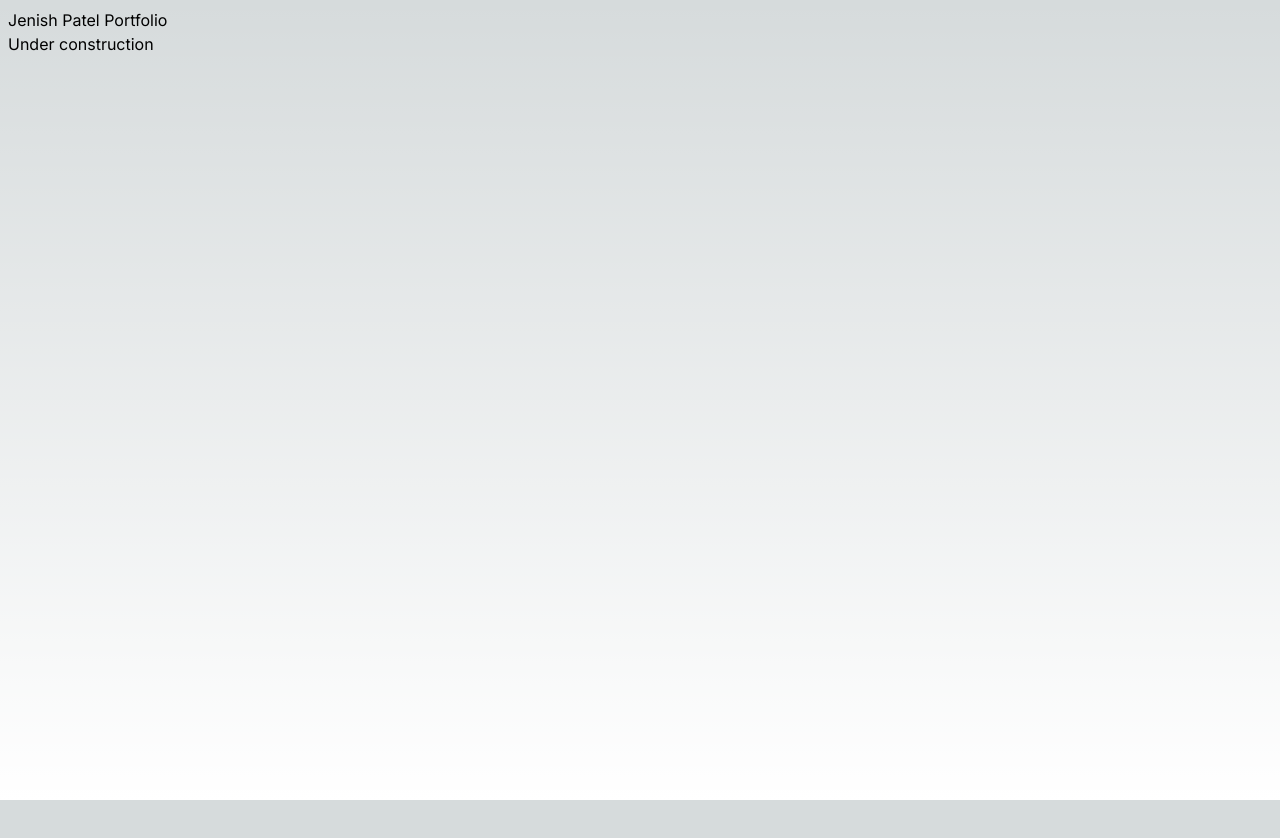
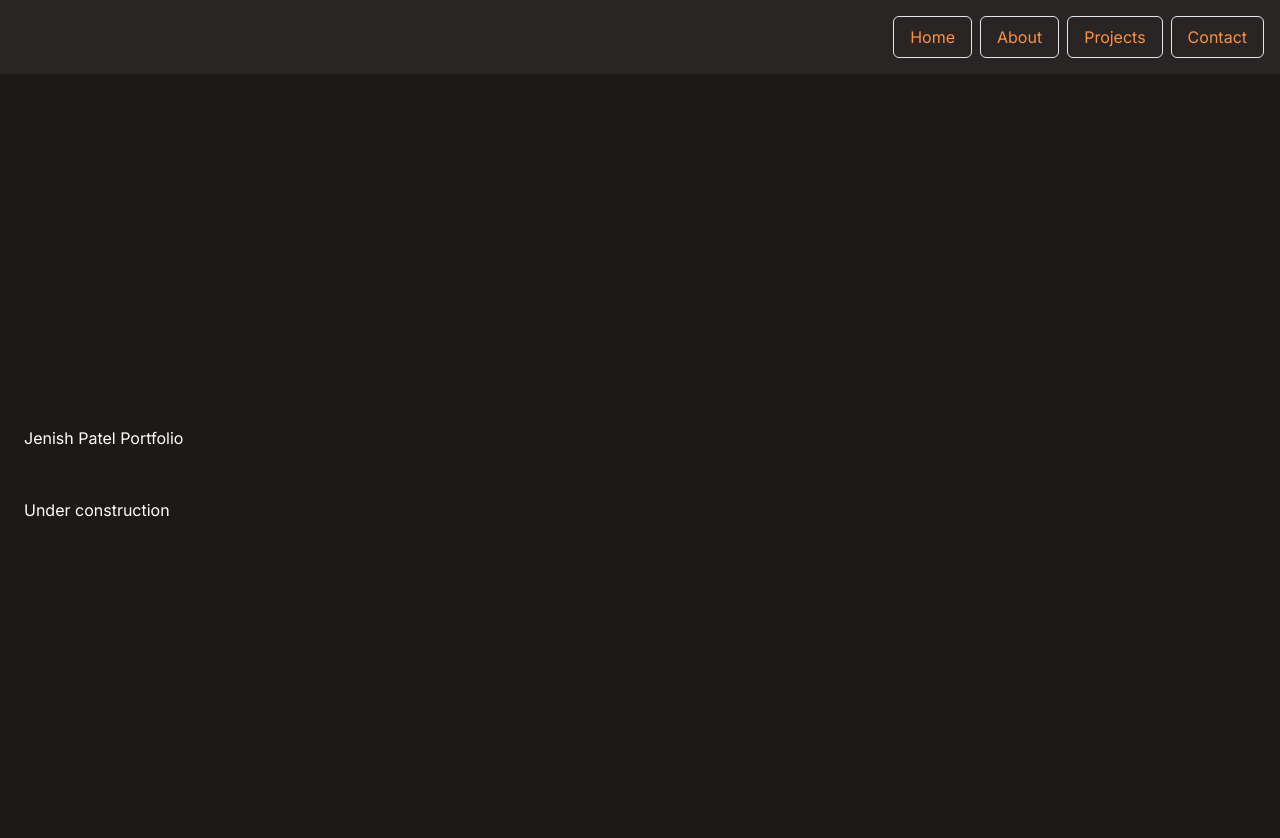
Before and after one commit to jenishpatel-jp/jenish-patel-portfolio, a Next.js app: page / in a window 1280 px wide. Shown: the top 838 px of the page. Before the commit the page ends 800 px from the top, so only its background shows below. Built offline with nearby package versions, Linux system fonts and the light colour scheme.

Commit message:
Added Navigation header

```diff
--- /dev/null
+++ b/src/app/components/Navigation.tsx
@@ -0,0 +1,16 @@
+'use client'
+
+import React from 'react'
+
+const Navigation = () => {
+    return (
+        <div className='flex flex-row p-3 justify-end bg-stone-800 text-orange-400' >
+            <h2 className='nav'>Home</h2>
+            <h2 className='nav'>About</h2>
+            <h2 className='nav'>Projects</h2>
+            <h2 className='nav'>Contact</h2>
+        </div>
+    )
+}
+
+export default Navigation
--- a/src/app/globals.css
+++ b/src/app/globals.css
@@ -2,32 +2,9 @@
 @tailwind components;
 @tailwind utilities;
 
-:root {
-  --foreground-rgb: 0, 0, 0;
-  --background-start-rgb: 214, 219, 220;
-  --background-end-rgb: 255, 255, 255;
+@layer components {
+  .nav {
+    @apply px-4 py-2 m-1 border rounded-md
+  }
+
 }
-
-@media (prefers-color-scheme: dark) {
-  :root {
-    --foreground-rgb: 255, 255, 255;
-    --background-start-rgb: 0, 0, 0;
-    --background-end-rgb: 0, 0, 0;
-  }
-}
-
-body {
-  color: rgb(var(--foreground-rgb));
-  background: linear-gradient(
-      to bottom,
-      transparent,
-      rgb(var(--background-end-rgb))
-    )
-    rgb(var(--background-start-rgb));
-}
-
-@layer utilities {
-  .text-balance {
-    text-wrap: balance;
-  }
-}
--- a/src/app/layout.tsx
+++ b/src/app/layout.tsx
@@ -1,12 +1,13 @@
 import type { Metadata } from "next";
 import { Inter } from "next/font/google";
 import "./globals.css";
+import Navigation from "./components/Navigation";
 
 const inter = Inter({ subsets: ["latin"] });
 
 export const metadata: Metadata = {
-  title: "Create Next App",
-  description: "Generated by create next app",
+  title: "Jenish Patel Portoflio",
+  description: "Jenish's coding portolio and contact information",
 };
 
 export default function RootLayout({
@@ -16,7 +17,10 @@ export default function RootLayout({
 }>) {
   return (
     <html lang="en">
-      <body className={inter.className}>{children}</body>
+      <body className={inter.className}>
+        <Navigation></Navigation>
+        {children}
+      </body>
     </html>
   );
 }
--- a/src/app/page.tsx
+++ b/src/app/page.tsx
@@ -1,8 +1,10 @@
 export default function Home() {
   return (
-    <main className="flex min-h-screen flex-col p-2">
-      <h1>Jenish Patel Portfolio</h1>
-      <p>Under construction</p>
+    <main className="flex min-h-screen flex-col bg-stone-900">
+      <div className="flex flex-col flex-1 place-content-center" >
+        <h1 className="text-white p-2 m-4" >Jenish Patel Portfolio</h1>
+        <p className="text-white p-2 m-4" >Under construction</p>
+      </div>
     </main>
   );
 }
```
